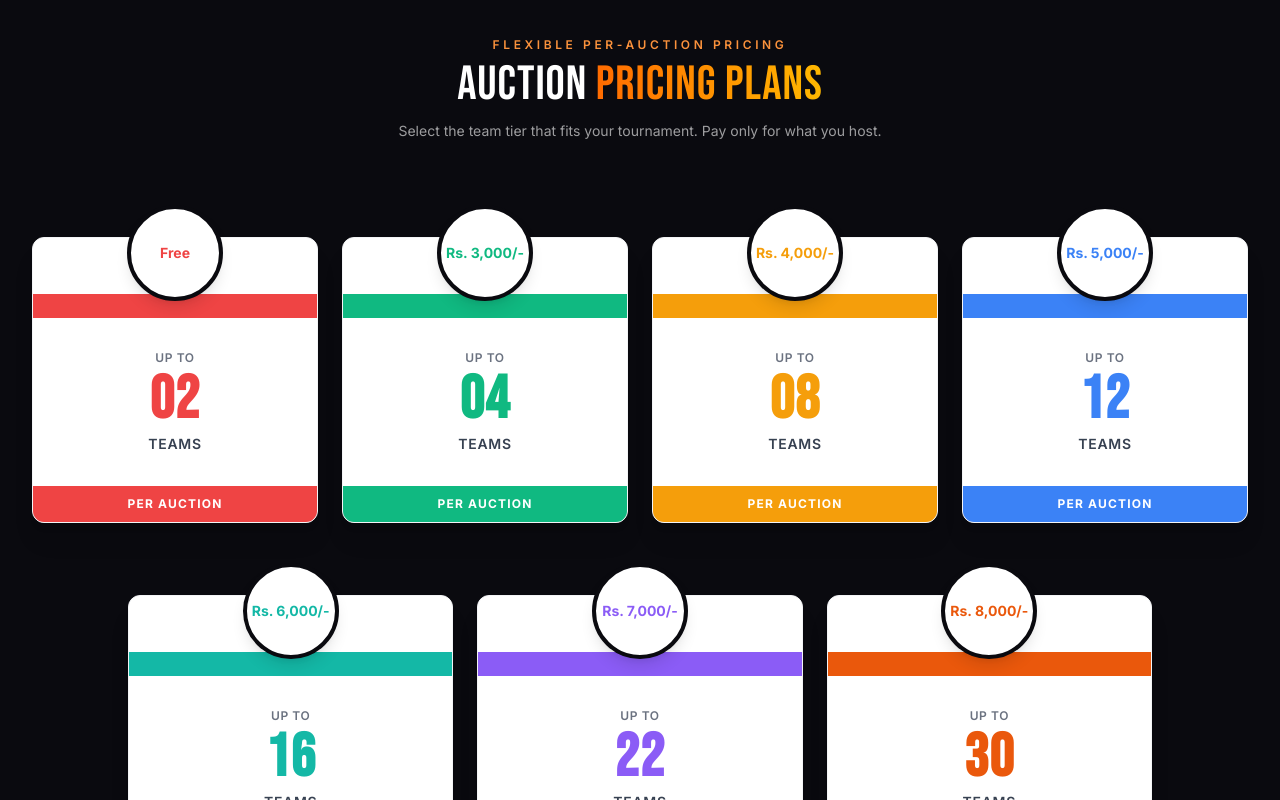
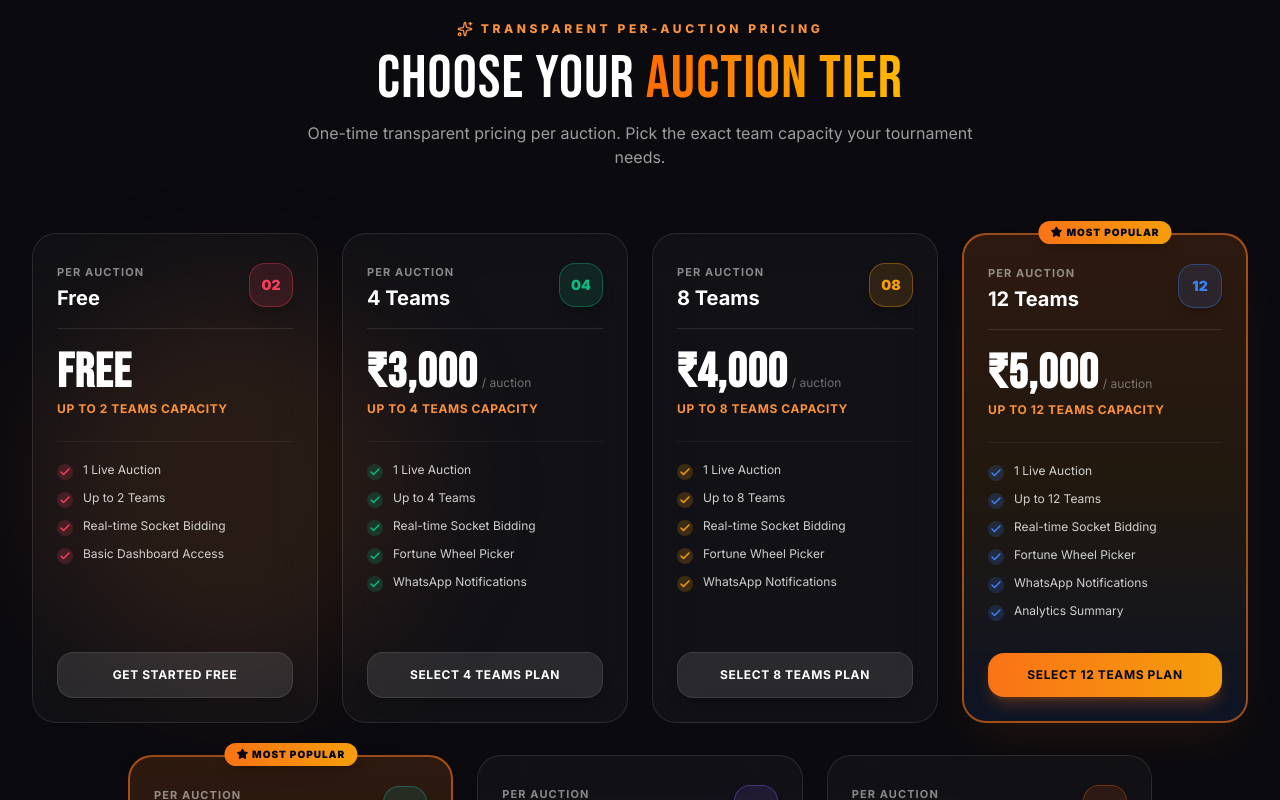
Before and after one commit to codexadiitya/auctionpro, a React (Create React App) app in the folder frontend/: page / in a window 1280 px wide. Shown: the part 4940-5740 px from the top of the page. Built offline with nearby package versions, Linux system fonts and the light colour scheme; no server answers; the HTML template or start-up script is replaced by a standard one.

Commit message:
design: rewrite Pricing component with ultra-premium dark glassmorphic styling matching site dark mode

```diff
--- a/frontend/src/components/Pricing.jsx
+++ b/frontend/src/components/Pricing.jsx
@@ -2,21 +2,19 @@ import React, { useEffect, useState } from 'react';
 import axios from 'axios';
 import { useToast } from '../hooks/use-toast';
 import { useNavigate } from 'react-router-dom';
+import { Check, Zap, Sparkles, Shield, Star } from 'lucide-react';
 
 const BACKEND_URL = process.env.REACT_APP_BACKEND_URL || 'http://localhost:8000';
 const API = `${BACKEND_URL}/api`;
 
-/**
- * 7 Pricing Tiers matching the exact visual design requested
- */
 const DEFAULT_PACKAGES = [
-  { id: 'free',      name: 'Free',     price: 0,    teams: 2,  color: '#EF4444', label: 'Free' },
-  { id: 'tier_3000', name: '4 Teams',  price: 3000, teams: 4,  color: '#10B981', label: 'Rs. 3000/-' },
-  { id: 'tier_4000', name: '8 Teams',  price: 4000, teams: 8,  color: '#F59E0B', label: 'Rs. 4000/-' },
-  { id: 'tier_5000', name: '12 Teams', price: 5000, teams: 12, color: '#3B82F6', label: 'Rs. 5000/-' },
-  { id: 'tier_6000', name: '16 Teams', price: 6000, teams: 16, color: '#14B8A6', label: 'Rs. 6000/-' },
-  { id: 'tier_7000', name: '22 Teams', price: 7000, teams: 22, color: '#8B5CF6', label: 'Rs. 7000/-' },
-  { id: 'tier_8000', name: '30 Teams', price: 8000, teams: 30, color: '#EA580C', label: 'Rs. 8000/-' },
+  { id: 'free',      name: 'Free',     price: 0,    teams: 2,  color: '#F43F5E', features: ['1 Live Auction', 'Up to 2 Teams', 'Real-time Socket Bidding', 'Basic Dashboard Access'] },
+  { id: 'tier_3000', name: '4 Teams',  price: 3000, teams: 4,  color: '#10B981', features: ['1 Live Auction', 'Up to 4 Teams', 'Real-time Socket Bidding', 'Fortune Wheel Picker', 'WhatsApp Notifications'] },
+  { id: 'tier_4000', name: '8 Teams',  price: 4000, teams: 8,  color: '#F59E0B', features: ['1 Live Auction', 'Up to 8 Teams', 'Real-time Socket Bidding', 'Fortune Wheel Picker', 'WhatsApp Notifications'] },
+  { id: 'tier_5000', name: '12 Teams', price: 5000, teams: 12, color: '#3B82F6', features: ['1 Live Auction', 'Up to 12 Teams', 'Real-time Socket Bidding', 'Fortune Wheel Picker', 'WhatsApp Notifications', 'Analytics Summary'] },
+  { id: 'tier_6000', name: '16 Teams', price: 6000, teams: 16, color: '#14B8A6', features: ['1 Live Auction', 'Up to 16 Teams', 'Real-time Socket Bidding', 'Fortune Wheel Picker', 'WhatsApp Notifications', 'Priority Support'] },
+  { id: 'tier_7000', name: '22 Teams', price: 7000, teams: 22, color: '#8B5CF6', features: ['1 Live Auction', 'Up to 22 Teams', 'Real-time Socket Bidding', 'Fortune Wheel Picker', 'WhatsApp Notifications', 'Priority Support'] },
+  { id: 'tier_8000', name: '30 Teams', price: 8000, teams: 30, color: '#EA580C', features: ['1 Live Auction', 'Up to 30 Teams', 'Real-time Socket Bidding', 'Fortune Wheel Picker', 'WhatsApp Notifications', 'Dedicated Account Mgr'] },
 ];
 
 export default function Pricing() {
@@ -37,7 +35,7 @@ export default function Pricing() {
   const handleSelect = (pkg) => {
     const token = localStorage.getItem('ap_token');
     if (!token) {
-      toast({ title: 'Login required', description: 'Please log in to choose a package for your auction.' });
+      toast({ title: 'Login required', description: 'Please log in to your coordinator account to purchase a plan.' });
       navigate('/login');
       return;
     }
@@ -45,103 +43,132 @@ export default function Pricing() {
   };
 
   return (
-    <section id="pricing" className="relative py-20 lg:py-28 bg-[#0a0a0f] border-y border-white/5">
-      <div className="max-w-7xl mx-auto px-4 sm:px-6 lg:px-8">
+    <section id="pricing" className="relative py-24 bg-[#0a0a0f] border-y border-white/5 overflow-hidden">
+      {/* Subtle Background Glow Spheres */}
+      <div className="absolute top-1/4 left-10 w-96 h-96 bg-orange-500/10 rounded-full blur-3xl pointer-events-none" />
+      <div className="absolute bottom-10 right-10 w-96 h-96 bg-amber-500/10 rounded-full blur-3xl pointer-events-none" />
+
+      <div className="max-w-7xl mx-auto px-4 sm:px-6 lg:px-8 relative z-10">
         <div className="text-center mb-16">
-          <div className="text-orange-400 text-xs uppercase tracking-[0.3em] font-semibold mb-2">
-            Flexible per-auction pricing
+          <div className="text-orange-400 text-xs uppercase tracking-[0.3em] font-extrabold mb-3 flex items-center justify-center gap-2">
+            <Sparkles className="w-4 h-4 text-orange-400" /> TRANSPARENT PER-AUCTION PRICING
           </div>
-          <h2 className="font-display text-4xl md:text-5xl text-white">
-            AUCTION <span className="brand-gradient-text">PRICING PLANS</span>
+          <h2 className="font-display text-4xl md:text-6xl text-white tracking-wide">
+            CHOOSE YOUR <span className="brand-gradient-text">AUCTION TIER</span>
           </h2>
-          <p className="text-white/60 mt-3 max-w-xl mx-auto text-sm">
-            Select the team tier that fits your tournament. Pay only for what you host.
+          <p className="text-white/60 mt-3 max-w-2xl mx-auto text-sm md:text-base leading-relaxed">
+            One-time transparent pricing per auction. Pick the exact team capacity your tournament needs.
           </p>
         </div>
 
         {/* ── Top Row (4 Cards) ── */}
-        <div className="grid grid-cols-1 sm:grid-cols-2 lg:grid-cols-4 gap-6 mb-10">
+        <div className="grid grid-cols-1 sm:grid-cols-2 lg:grid-cols-4 gap-6 mb-8">
           {packages.slice(0, 4).map((pkg) => (
-            <PricingCard key={pkg.id} pkg={pkg} onSelect={() => handleSelect(pkg)} />
+            <PremiumGlassCard key={pkg.id} pkg={pkg} onSelect={() => handleSelect(pkg)} />
           ))}
         </div>
 
         {/* ── Bottom Row (3 Cards Centered) ── */}
         <div className="grid grid-cols-1 sm:grid-cols-2 lg:grid-cols-3 gap-6 max-w-5xl mx-auto">
           {packages.slice(4, 7).map((pkg) => (
-            <PricingCard key={pkg.id} pkg={pkg} onSelect={() => handleSelect(pkg)} />
+            <PremiumGlassCard key={pkg.id} pkg={pkg} onSelect={() => handleSelect(pkg)} />
           ))}
         </div>
 
-        <p className="text-center text-white/40 text-xs mt-10">
-          🔒 Secure Razorpay checkout • Supports UPI, Cards, Netbanking • Instant auction setup
-        </p>
+        <div className="mt-12 text-center flex flex-col sm:flex-row items-center justify-center gap-6 text-white/50 text-xs">
+          <span className="flex items-center gap-1.5"><Shield className="w-4 h-4 text-orange-400"/> Instant Setup & Activation</span>
+          <span className="hidden sm:inline">•</span>
+          <span className="flex items-center gap-1.5"><Zap className="w-4 h-4 text-amber-400"/> Payments via Razorpay (UPI, GPay, PhonePe, Cards)</span>
+        </div>
       </div>
     </section>
   );
 }
 
 /**
- * Custom Card Component matching the user's reference image style:
- * - Circular price badge popped out at the top
- * - Solid colored top header bar
- * - Center team count display (e.g. "Up to 04 Teams")
- * - Solid colored bottom bar ("Per Auction")
+ * Ultra-Premium Dark Glassmorphic Card
  */
-function PricingCard({ pkg, onSelect }) {
+function PremiumGlassCard({ pkg, onSelect }) {
   const accentColor = pkg.color || '#FF6B00';
-  const priceDisplay = pkg.price === 0 ? 'Free' : `Rs. ${pkg.price.toLocaleString('en-IN')}/-`;
+  const priceDisplay = pkg.price === 0 ? 'FREE' : `₹${pkg.price.toLocaleString('en-IN')}`;
   const teamFormatted = String(pkg.teams).padStart(2, '0');
+  const isPopular = pkg.id === 'tier_5000' || pkg.id === 'tier_6000';
 
   return (
     <div
-      onClick={onSelect}
-      className="relative cursor-pointer transition-all duration-300 transform hover:-translate-y-2 hover:shadow-2xl group"
+      className={`relative rounded-3xl p-6 transition-all duration-300 flex flex-col justify-between group hover:-translate-y-2 hover:shadow-2xl ${
+        isPopular
+          ? 'bg-gradient-to-b from-orange-500/15 via-amber-500/10 to-slate-900/80 border-2 border-orange-500/60 shadow-orange-500/10 shadow-2xl'
+          : 'bg-white/[0.03] hover:bg-white/[0.06] border border-white/10 hover:border-orange-500/40 backdrop-blur-xl'
+      }`}
     >
-      {/* ── Outer Card Wrapper ── */}
-      <div className="pt-8 relative">
+      {/* Most Popular Ribbon */}
+      {isPopular && (
+        <div className="absolute -top-3.5 left-1/2 -translate-x-1/2 bg-gradient-to-r from-orange-500 to-amber-500 text-slate-950 font-black text-[10px] tracking-widest uppercase px-3 py-1 rounded-full flex items-center gap-1 shadow-lg z-20">
+          <Star className="w-3 h-3" fill="currentColor" /> MOST POPULAR
+        </div>
+      )}
 
-        {/* ── Top Floating Circular Badge ── */}
-        <div
-          className="absolute top-0 left-1/2 -translate-x-1/2 z-20 w-24 h-24 rounded-full flex flex-col items-center justify-center border-4 border-[#0a0a0f] shadow-lg transition-transform group-hover:scale-110"
-          style={{ backgroundColor: '#ffffff', color: accentColor }}
-        >
-          <span className="font-bold text-xs sm:text-sm text-center px-1 leading-tight">
-            {priceDisplay}
-          </span>
+      <div>
+        {/* Card Header Tag */}
+        <div className="flex items-center justify-between border-b border-white/10 pb-4 mb-5">
+          <div>
+            <span className="text-[11px] font-bold uppercase tracking-widest text-white/50">PER AUCTION</span>
+            <div className="text-xl font-bold text-white mt-0.5">{pkg.name}</div>
+          </div>
+          {/* Circular Accent Badge */}
+          <div
+            className="w-11 h-11 rounded-2xl flex items-center justify-center font-black text-sm border shadow-lg transition-transform group-hover:scale-110"
+            style={{
+              backgroundColor: `${accentColor}20`,
+              borderColor: `${accentColor}60`,
+              color: accentColor,
+            }}
+          >
+            {teamFormatted}
+          </div>
         </div>
 
-        {/* ── Card Body Box ── */}
-        <div className="bg-white rounded-xl overflow-hidden shadow-xl border border-gray-100 flex flex-col justify-between pt-14">
-
-          {/* ── Colored Top Banner ── */}
-          <div className="h-6 w-full" style={{ backgroundColor: accentColor }} />
-
-          {/* ── Center Content: Team Count ── */}
-          <div className="py-8 px-4 text-center bg-white">
-            <div className="text-gray-500 text-xs font-semibold uppercase tracking-wider">
-              Up to
-            </div>
-            <div
-              className="font-display text-5xl md:text-6xl font-black my-1 transition-transform group-hover:scale-105"
-              style={{ color: accentColor }}
-            >
-              {teamFormatted}
-            </div>
-            <div className="text-gray-700 text-sm font-semibold uppercase tracking-wider">
-              Teams
-            </div>
+        {/* Hero Price Display */}
+        <div className="my-4">
+          <div className="flex items-baseline gap-1">
+            <span className="font-display text-5xl text-white font-extrabold tracking-tight">
+              {priceDisplay}
+            </span>
+            {pkg.price > 0 && <span className="text-white/40 text-xs">/ auction</span>}
           </div>
-
-          {/* ── Colored Bottom Banner ── */}
-          <div
-            className="py-2.5 w-full text-center text-white text-xs font-bold uppercase tracking-widest transition-opacity group-hover:opacity-90 flex items-center justify-center gap-1"
-            style={{ backgroundColor: accentColor }}
-          >
-            <span>Per Auction</span>
+          <div className="text-xs text-orange-400 font-bold mt-1 uppercase tracking-wider">
+            Up to {pkg.teams} Teams Capacity
           </div>
         </div>
+
+        {/* Features Checklist */}
+        <ul className="mt-6 space-y-2.5 border-t border-white/5 pt-5">
+          {pkg.features?.map((feat) => (
+            <li key={feat} className="text-xs text-white/80 flex items-start gap-2.5">
+              <div
+                className="w-4 h-4 rounded-full flex items-center justify-center mt-0.5 shrink-0"
+                style={{ backgroundColor: `${accentColor}30`, color: accentColor }}
+              >
+                <Check className="w-3 h-3 stroke-[3]" />
+              </div>
+              <span className="leading-snug">{feat}</span>
+            </li>
+          ))}
+        </ul>
       </div>
+
+      {/* Action Button */}
+      <button
+        onClick={onSelect}
+        className={`mt-8 w-full py-3.5 px-4 rounded-2xl font-bold text-xs uppercase tracking-wider transition-all duration-300 shadow-lg ${
+          isPopular
+            ? 'bg-gradient-to-r from-orange-500 to-amber-500 hover:from-orange-600 hover:to-amber-600 text-slate-950 font-black shadow-orange-500/25'
+            : 'bg-white/10 hover:bg-orange-500 text-white hover:text-slate-950 border border-white/10 hover:border-orange-500'
+        }`}
+      >
+        {pkg.price === 0 ? 'Get Started Free' : `Select ${pkg.teams} Teams Plan`}
+      </button>
     </div>
   );
 }
```
